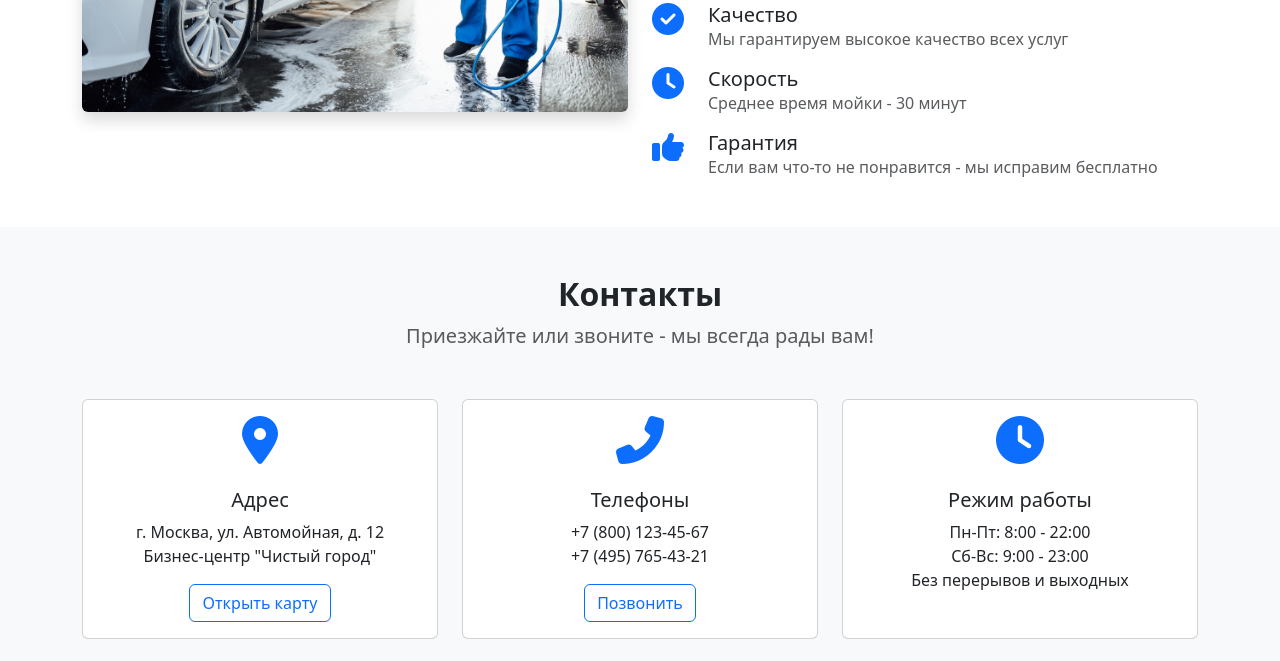
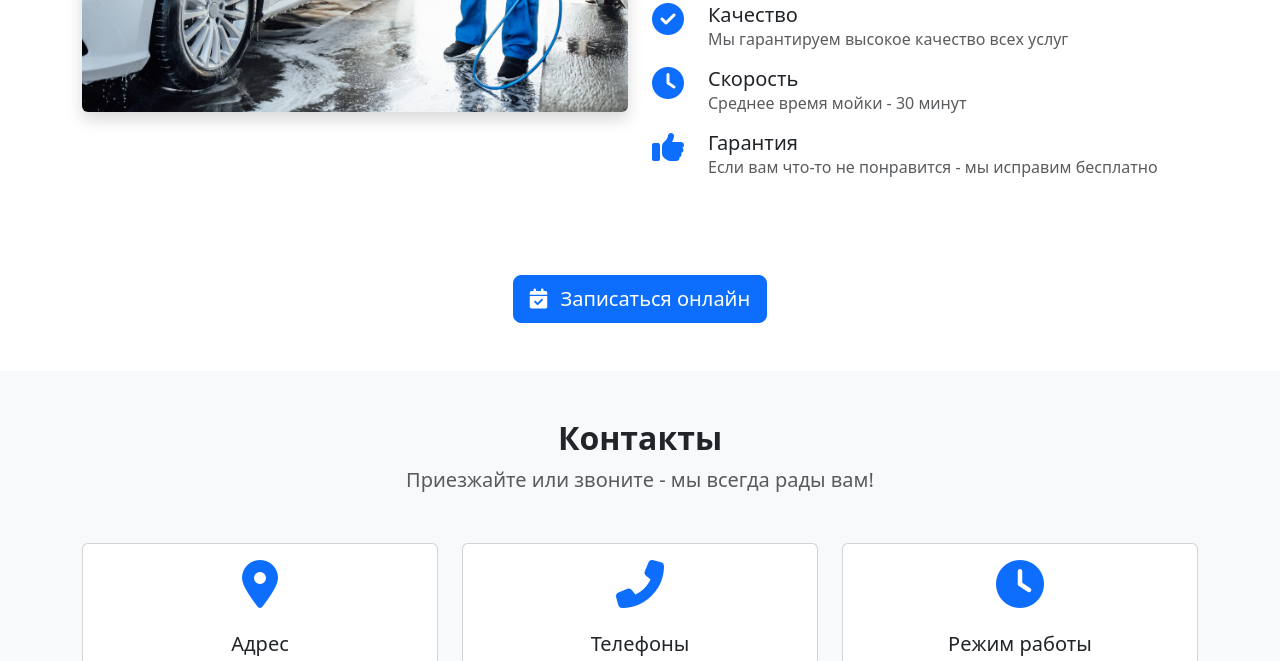
Before and after one commit to FatherOfLife/BootstrapSiteTest, a plain HTML site: page index.html in a window 1280 px wide. Shown: the part 2261-2922 px from the top of the page. Drawn offline with nearby package versions, Linux system fonts and the light colour scheme.

Commit message:
Add files via upload

```diff
--- a/index.html
+++ b/index.html
@@ -339,6 +339,15 @@
         </div>
       </div>
     </section>
+    <div class="text-center my-5">
+      <a
+        href="https://forms.gle/tAnJaFGkuyZVDQ636"
+        class="btn btn-primary btn-lg"
+        target="_blank"
+      >
+        <i class="fas fa-calendar-check me-2"></i> Записаться онлайн
+      </a>
+    </div>
 
     <!-- Контакты -->
     <section id="contacts" class="py-5 bg-light">
```
